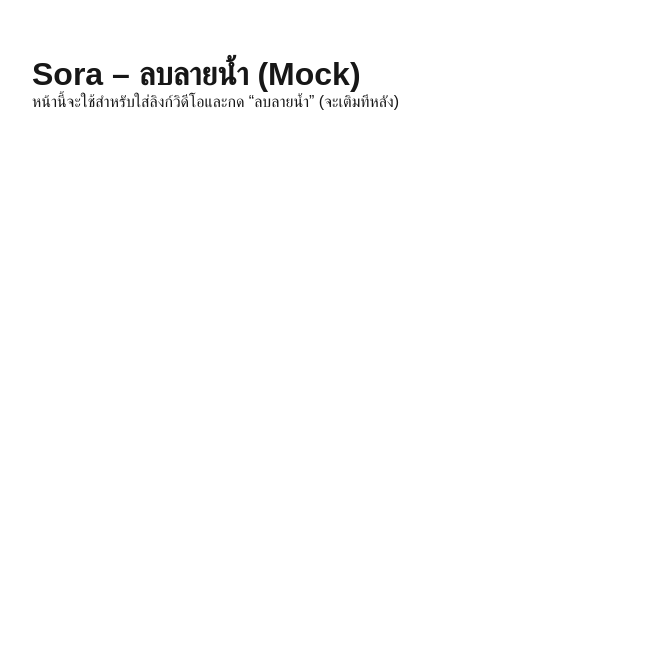
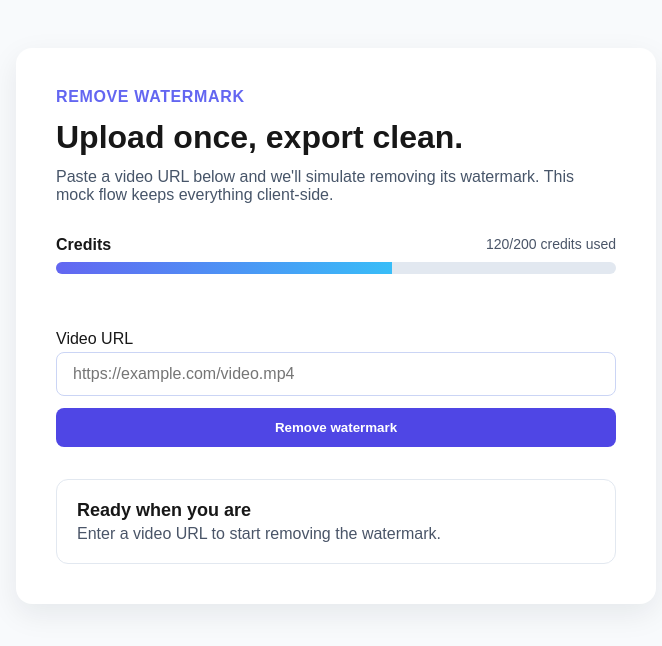
Before and after one commit to jillthana-max/sora-rwt, a Next.js app: page /remove in a window 1280 px wide. Shown: the top 646 px of the page, without its empty margins (304-966 px from the left). Built offline with nearby package versions, Linux system fonts and the light colour scheme.

Commit message:
feat(ui): add mock remove watermark flow

```diff
--- a/src/app/layout.tsx
+++ b/src/app/layout.tsx
@@ -1,16 +1,5 @@
 import type { Metadata } from "next";
-import { Geist, Geist_Mono } from "next/font/google";
 import "./globals.css";
-
-const geistSans = Geist({
-  variable: "--font-geist-sans",
-  subsets: ["latin"],
-});
-
-const geistMono = Geist_Mono({
-  variable: "--font-geist-mono",
-  subsets: ["latin"],
-});
 
 export const metadata: Metadata = {
   title: "Create Next App",
@@ -24,9 +13,7 @@
 }>) {
   return (
     <html lang="en">
-      <body className={`${geistSans.variable} ${geistMono.variable}`}>
-        {children}
-      </body>
+      <body>{children}</body>
     </html>
   );
 }
--- a/src/app/remove/page.tsx
+++ b/src/app/remove/page.tsx
@@ -1,8 +1,102 @@
+"use client";
+
+import { useCallback, useState } from "react";
+
+import { CreditBar } from "@/components/CreditBar";
+import { StatusPanel } from "@/components/StatusPanel";
+import { WatermarkForm } from "@/components/WatermarkForm";
+import { mockRemove } from "@/lib/mockRemove";
+
+type Status = "idle" | "loading" | "success" | "error";
+
+type MockResult = {
+  downloadUrl: string;
+};
+
 export default function RemovePage() {
+  const [status, setStatus] = useState<Status>("idle");
+  const [message, setMessage] = useState<string | undefined>();
+  const [result, setResult] = useState<MockResult | null>(null);
+
+  const handleReset = useCallback(() => {
+    setStatus("idle");
+    setMessage(undefined);
+    setResult(null);
+  }, []);
+
+  const handleSubmit = useCallback(async (url: string) => {
+    setStatus("loading");
+    setMessage(undefined);
+    setResult(null);
+
+    try {
+      const data = await mockRemove(url);
+      setResult(data);
+      setMessage("Your video is ready to download.");
+      setStatus("success");
+    } catch (error) {
+      const errorMessage =
+        error instanceof Error ? error.message : "We couldn't remove the watermark. Please try again.";
+      setMessage(errorMessage);
+      setStatus("error");
+    }
+  }, []);
+
   return (
-    <main style={{ maxWidth: 640, margin: "40px auto", padding: 16 }}>
-      <h1>Sora – ลบลายน้ำ (Mock)</h1>
-      <p>หน้านี้จะใช้สำหรับใส่ลิงก์วิดีโอและกด “ลบลายน้ำ” (จะเติมทีหลัง)</p>
+    <main
+      style={{
+        minHeight: "100vh",
+        backgroundColor: "#f8fafc",
+        padding: "3rem 1rem",
+      }}
+    >
+      <div
+        style={{
+          maxWidth: 640,
+          margin: "0 auto",
+          backgroundColor: "#ffffff",
+          borderRadius: 16,
+          boxShadow: "0 10px 30px rgba(15, 23, 42, 0.08)",
+          padding: "2.5rem",
+          display: "grid",
+          gap: "2rem",
+        }}
+      >
+        <header style={{ display: "grid", gap: 12 }}>
+          <p style={{ margin: 0, fontWeight: 600, color: "#6366f1", letterSpacing: "0.04em", textTransform: "uppercase" }}>
+            Remove watermark
+          </p>
+          <h1 style={{ margin: 0, fontSize: "2rem", lineHeight: 1.2 }}>Upload once, export clean.</h1>
+          <p style={{ margin: 0, color: "#475569" }}>
+            Paste a video URL below and we&apos;ll simulate removing its watermark. This mock flow keeps everything client-side.
+          </p>
+        </header>
+
+        <CreditBar current={120} limit={200} />
+
+        <WatermarkForm onSubmit={handleSubmit} disabled={status === "loading"} />
+
+        <StatusPanel status={status} message={message} downloadUrl={result?.downloadUrl} />
+
+        {(status === "success" || status === "error") && (
+          <button
+            type="button"
+            onClick={handleReset}
+            style={{
+              justifySelf: "start",
+              backgroundColor: "transparent",
+              border: "1px solid #cbd5f5",
+              color: "#4338ca",
+              borderRadius: 8,
+              padding: "0.65rem 1rem",
+              fontWeight: 600,
+              cursor: "pointer",
+            }}
+          >
+            Start over
+          </button>
+        )}
+      </div>
     </main>
   );
 }
--- /dev/null
+++ b/src/components/CreditBar.tsx
@@ -0,0 +1,48 @@
+"use client";
+
+import { useMemo } from "react";
+
+type CreditBarProps = {
+  current: number;
+  limit: number;
+};
+
+export function CreditBar({ current, limit }: CreditBarProps) {
+  const percentage = useMemo(() => {
+    if (limit <= 0) {
+      return 0;
+    }
+    return Math.min(100, Math.max(0, Math.round((current / limit) * 100)));
+  }, [current, limit]);
+
+  const label = `${current}/${limit} credits used`;
+
+  return (
+    <section aria-label="Credit usage" style={{ marginBottom: "1.5rem" }}>
+      <div style={{ display: "flex", justifyContent: "space-between", marginBottom: 8 }}>
+        <strong>Credits</strong>
+        <span style={{ fontSize: "0.875rem", color: "#4a5568" }}>{label}</span>
+      </div>
+      <div
+        role="progressbar"
+        aria-valuenow={percentage}
+        aria-valuemin={0}
+        aria-valuemax={100}
+        style={{
+          backgroundColor: "#e2e8f0",
+          borderRadius: 9999,
+          overflow: "hidden",
+          height: 12,
+        }}
+      >
+        <div
+          style={{
+            width: `${percentage}%`,
+            background: "linear-gradient(90deg, #6366f1, #38bdf8)",
+            height: "100%",
+          }}
+        />
+      </div>
+    </section>
+  );
+}
--- /dev/null
+++ b/src/components/StatusPanel.tsx
@@ -0,0 +1,74 @@
+"use client";
+
+type Status = "idle" | "loading" | "success" | "error";
+
+type StatusPanelProps = {
+  status: Status;
+  message?: string;
+  downloadUrl?: string;
+};
+
+const statusCopy: Record<Status, { heading: string; description: string }> = {
+  idle: {
+    heading: "Ready when you are",
+    description: "Enter a video URL to start removing the watermark.",
+  },
+  loading: {
+    heading: "Removing watermark…",
+    description: "Hang tight! This usually takes a moment.",
+  },
+  success: {
+    heading: "All done!",
+    description: "Your video is ready to download.",
+  },
+  error: {
+    heading: "Something went wrong",
+    description: "Check the details below and try again.",
+  },
+};
+
+export function StatusPanel({ status, message, downloadUrl }: StatusPanelProps) {
+  const copy = statusCopy[status];
+  const description = status === "error" ? copy.description : message ?? copy.description;
+
+  return (
+    <section
+      aria-live={status === "loading" ? "polite" : "assertive"}
+      style={{
+        border: "1px solid #e2e8f0",
+        borderRadius: 12,
+        padding: "1.25rem",
+        backgroundColor: status === "success" ? "#f0fdf4" : status === "error" ? "#fef2f2" : "#ffffff",
+        display: "grid",
+        gap: 12,
+      }}
+    >
+      <div>
+        <h2 style={{ margin: 0, fontSize: "1.125rem" }}>{copy.heading}</h2>
+        <p style={{ margin: "0.25rem 0 0", color: "#4a5568" }}>{description}</p>
+      </div>
+      {status === "success" && downloadUrl ? (
+        <a
+          href={downloadUrl}
+          style={{
+            display: "inline-flex",
+            alignItems: "center",
+            gap: 8,
+            backgroundColor: "#10b981",
+            color: "#ffffff",
+            padding: "0.75rem 1rem",
+            borderRadius: 8,
+            fontWeight: 600,
+            width: "fit-content",
+            textDecoration: "none",
+          }}
+        >
+          Download video
+        </a>
+      ) : null}
+      {status === "error" && message ? (
+        <p style={{ margin: 0, color: "#b91c1c", fontWeight: 500 }}>{message}</p>
+      ) : null}
+    </section>
+  );
+}
--- /dev/null
+++ b/src/components/WatermarkForm.tsx
@@ -0,0 +1,83 @@
+"use client";
+
+import { FormEvent, useState } from "react";
+
+type WatermarkFormProps = {
+  onSubmit: (url: string) => void;
+  disabled?: boolean;
+  defaultValue?: string;
+};
+
+export function WatermarkForm({ onSubmit, disabled = false, defaultValue = "" }: WatermarkFormProps) {
+  const [url, setUrl] = useState(defaultValue);
+  const [error, setError] = useState<string | null>(null);
+
+  const handleSubmit = (event: FormEvent<HTMLFormElement>) => {
+    event.preventDefault();
+    const trimmed = url.trim();
+
+    if (!trimmed) {
+      setError("Please enter a video URL.");
+      return;
+    }
+
+    if (!/^https?:\/\//i.test(trimmed)) {
+      setError("Enter a valid URL starting with http or https.");
+      return;
+    }
+
+    setError(null);
+    onSubmit(trimmed);
+  };
+
+  return (
+    <form onSubmit={handleSubmit} style={{ display: "grid", gap: 12 }}>
+      <label style={{ display: "grid", gap: 4 }}>
+        <span style={{ fontWeight: 500 }}>Video URL</span>
+        <input
+          type="url"
+          name="video-url"
+          placeholder="https://example.com/video.mp4"
+          value={url}
+          onChange={(event) => {
+            setUrl(event.target.value);
+            if (error) {
+              setError(null);
+            }
+          }}
+          disabled={disabled}
+          style={{
+            padding: "0.75rem 1rem",
+            borderRadius: 8,
+            border: "1px solid #cbd5f5",
+            fontSize: "1rem",
+          }}
+          aria-invalid={Boolean(error)}
+          aria-describedby={error ? "url-error" : undefined}
+          required
+        />
+      </label>
+      {error ? (
+        <p id="url-error" style={{ color: "#dc2626", fontSize: "0.875rem" }}>
+          {error}
+        </p>
+      ) : null}
+      <button
+        type="submit"
+        disabled={disabled}
+        style={{
+          backgroundColor: disabled ? "#cbd5f5" : "#4f46e5",
+          color: disabled ? "#1f2937" : "#ffffff",
+          border: "none",
+          borderRadius: 8,
+          padding: "0.75rem 1rem",
+          fontWeight: 600,
+          cursor: disabled ? "not-allowed" : "pointer",
+          transition: "background-color 0.2s ease",
+        }}
+      >
+        Remove watermark
+      </button>
+    </form>
+  );
+}
--- /dev/null
+++ b/src/lib/mockRemove.ts
@@ -0,0 +1,7 @@
+export async function mockRemove(url: string) {
+  await new Promise((resolve) => setTimeout(resolve, 1200));
+  if (!/^https?:\/\//.test(url)) {
+    throw new Error("Invalid URL");
+  }
+  return { downloadUrl: "#mock-file.mp4" };
+}
```
Also changed, not shown: 1 other file (tests, documents, lock files or other folders).
